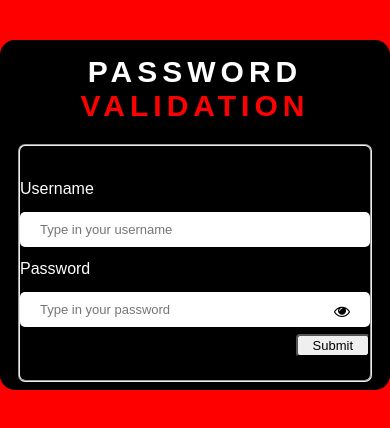
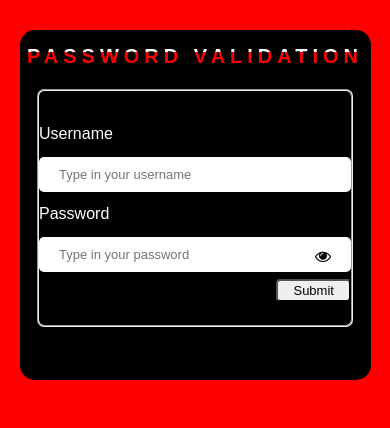
Before and after one commit to Hisrahel/password-generator, a plain HTML site: page index.html in a window 390 px wide. Drawn offline with Linux system fonts and the light colour scheme.

Commit message:
pass-gen

```diff
--- a/style.css
+++ b/style.css
@@ -136,3 +136,19 @@ button{
     left: -35px;
     content: "✖";
   }
+  @media (max-width: 576px) {
+    .container{
+        width: 90% !important;
+        margin: auto;
+        margin-top: 30px;
+    }
+    h1{
+        font-size: 20px;
+    }
+    input{
+        width: 100%;
+    }
+    fieldset{
+        width: 90%;
+    }
+  }
```
Also changed, not shown: code.jpg (deleted), code2.jpg (deleted).
